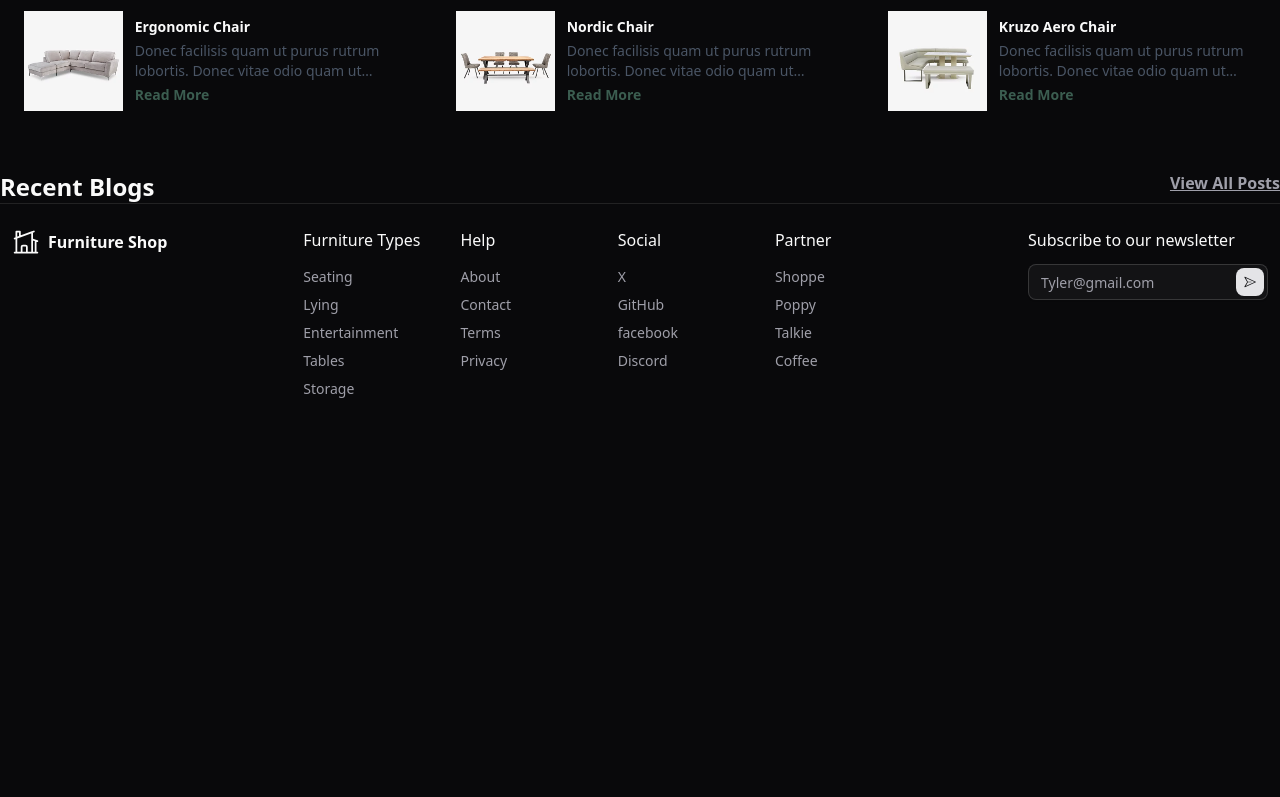
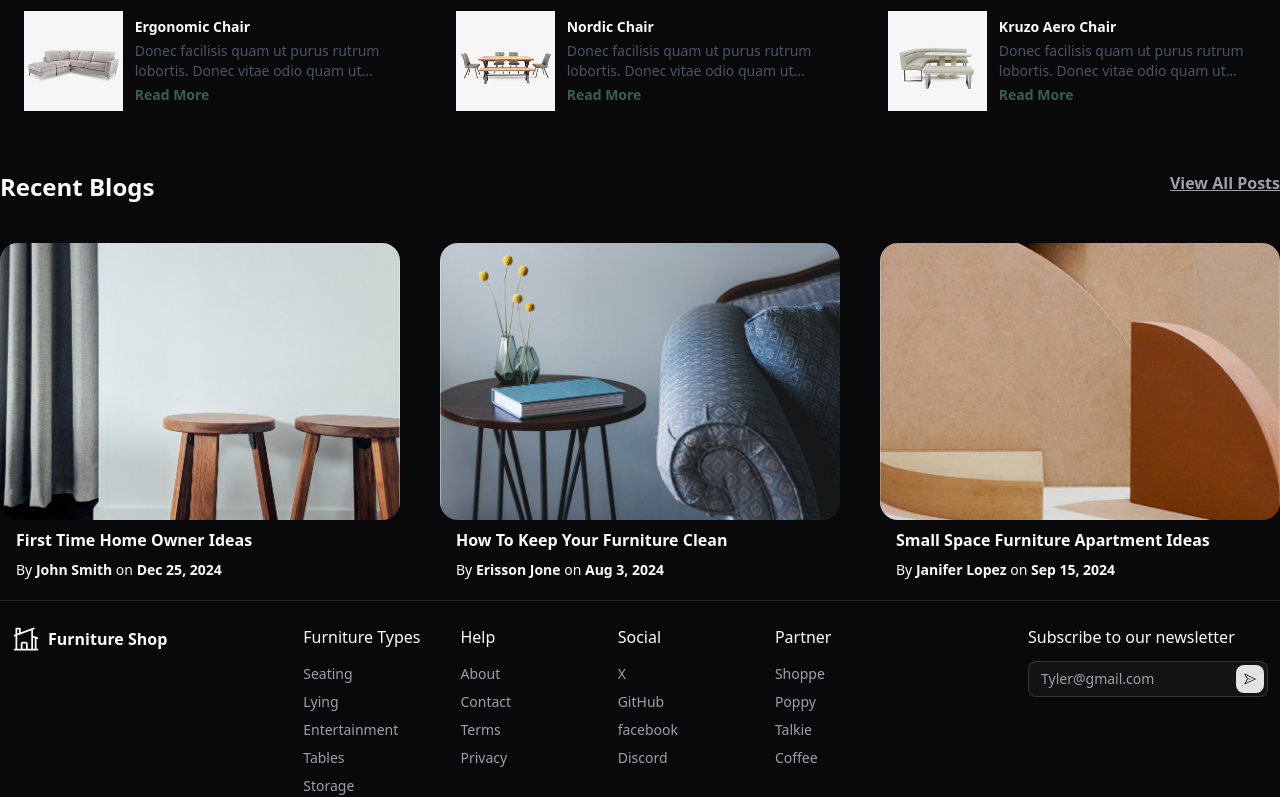
Before and after one commit to MgKhai/furniture-frontend, a React (Vite) app: page / in a window 1280 px wide. Shown: the part 620-1417 px from the top of the page. Before the commit the page ends 1044 px from the top, so only its background shows below. Built offline with nearby package versions, Linux system fonts and the light colour scheme.

Commit message:
feat:blog_card_add

```diff
--- /dev/null
+++ b/src/components/blogs/BlogCard.tsx
@@ -0,0 +1,27 @@
+import type {Post} from "@/types";
+import {Link} from "react-router";
+
+interface BlogCardProps {
+    posts: Post[];
+}
+
+function BlogCard({posts} : BlogCardProps) {
+    return (
+        <div className="grid grid-cols-1 md:grid-cols-2 md:gap-4 lg:grid-cols-3 lg:gap-10 px-3 lg:px-0">
+            {posts.map((post) => (
+                <Link to={`/blog/${post.id}`} key={post.id} className="mb-5">
+                    <img src={post.image} alt={post.title} className="w-full rounded-2xl" />
+                    <h3 className="line-clamp-1 ml-4 font-semibold mt-2">{post.title}</h3>
+                    <div className="ml-4 mt-2 text-sm">
+                        <span>By </span>
+                        <span className="font-semibold">{post.author}</span>
+                        <span> on </span>
+                        <span className="font-semibold">{post.updated_at}</span>
+                    </div>
+                </Link>
+            ))}
+        </div>
+    );
+}
+
+export default BlogCard;
--- a/src/pages/Home.tsx
+++ b/src/pages/Home.tsx
@@ -3,6 +3,9 @@ import Couch from "@/data/images/couch.png"
 import {Button} from "@/components/ui/button.tsx";
 import {CarouselCard} from "@/components/products/CarouselCard.tsx";
 import {products} from "@/data/products.ts";
+import BlogCard from "@/components/blogs/BlogCard.tsx";
+import {posts} from "@/data/posts.ts";
+
 
 const Title = ({title, href, sideText}:{ title: string, href: string, sideText: string }) => (
     <div className="flex flex-col md:flex-row justify-start md:justify-between gap-3">
@@ -10,6 +13,8 @@ const Title = ({title, href, sideText}:{ title: string, href: string, sideText:
         <Link to={href} className="text-muted-foreground font-semibold underline">{sideText}</Link>
     </div>
 );
+
+const simplePosts = posts.slice(0,3);
 
 function Home() {
     return (
@@ -43,9 +48,10 @@ function Home() {
                 </div>
 
                 {/*Blog Section*/}
-                <div className="mt-15 mx-3 md:mx-0">
+                <div className="mt-15 mb-10 mx-3 md:mx-0">
                     <Title title="Recent Blogs" href="/blog" sideText="View All Posts" />
                 </div>
+                <BlogCard posts={simplePosts} />
 
             </div>
         </>
```
